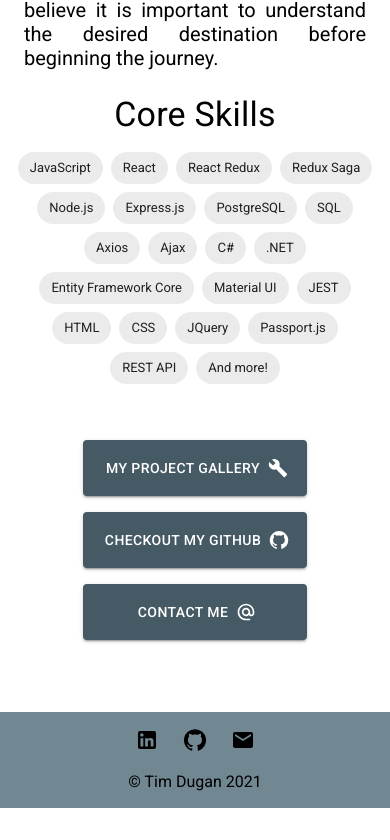
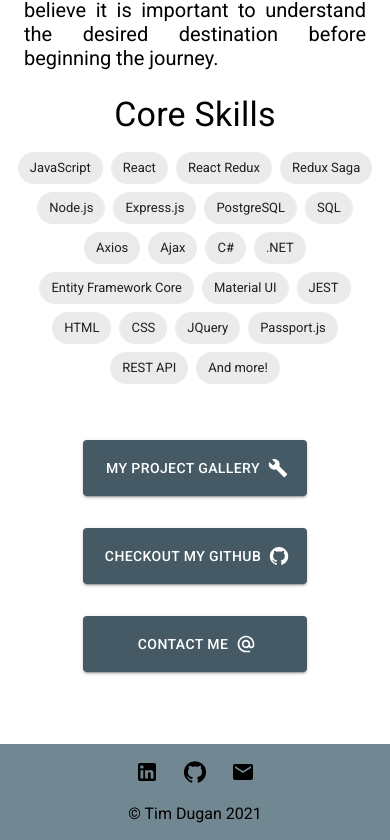
Before and after one commit to tadugan/tadugan.github.io, a React (Create React App) app: page /#/about in a window 390 px wide. Shown: the part 1258-2098 px from the top of the page. Before the commit the page ends 2066 px from the top, so only its background shows below. Built offline with nearby package versions, Linux system fonts and the light colour scheme.

Commit message:
adjusted breakpoint sizes for About buttons

```diff
--- a/src/components/About/About.jsx
+++ b/src/components/About/About.jsx
@@ -124,26 +124,26 @@
             <Grid
                 item
                 container
-                spacing={2}
+                spacing={4}
                 direction="row"
                 justifyContent="center"
                 alignItems="center"
                 xs={12}
                 className="about-button-container"
             >
-                <Grid item xs={12} sm={12} md={4}>
+                <Grid item xs={12} sm={12} md={3} lg={3} xl={2}>
                   <Button className="about-button" onClick={() => pushHistory('/portfolio')} variant="contained" endIcon={<Build />}>
                       My Project Gallery
                   </Button>
                 </Grid>
-                <Grid item xs={12} sm={12} md={4}>
+                <Grid item xs={12} sm={12} md={3} lg={3} xl={2}>
                   <a className="about-github-link" target="_blank" href="https://github.com/tadugan" rel="noopener noreferrer">
                     <Button className="about-button" variant="contained" endIcon={<GitHub />}>
                         Checkout my Github
                     </Button>
                   </a>
                 </Grid>
-                <Grid item xs={12} sm={12} md={4}>
+                <Grid item xs={12} sm={12} md={3} lg={3} xl={2}>
                   <Button className="about-button" onClick={() => pushHistory('/contact')} variant="contained" endIcon={<AlternateEmail />}>
                       Contact Me
                   </Button>
```
